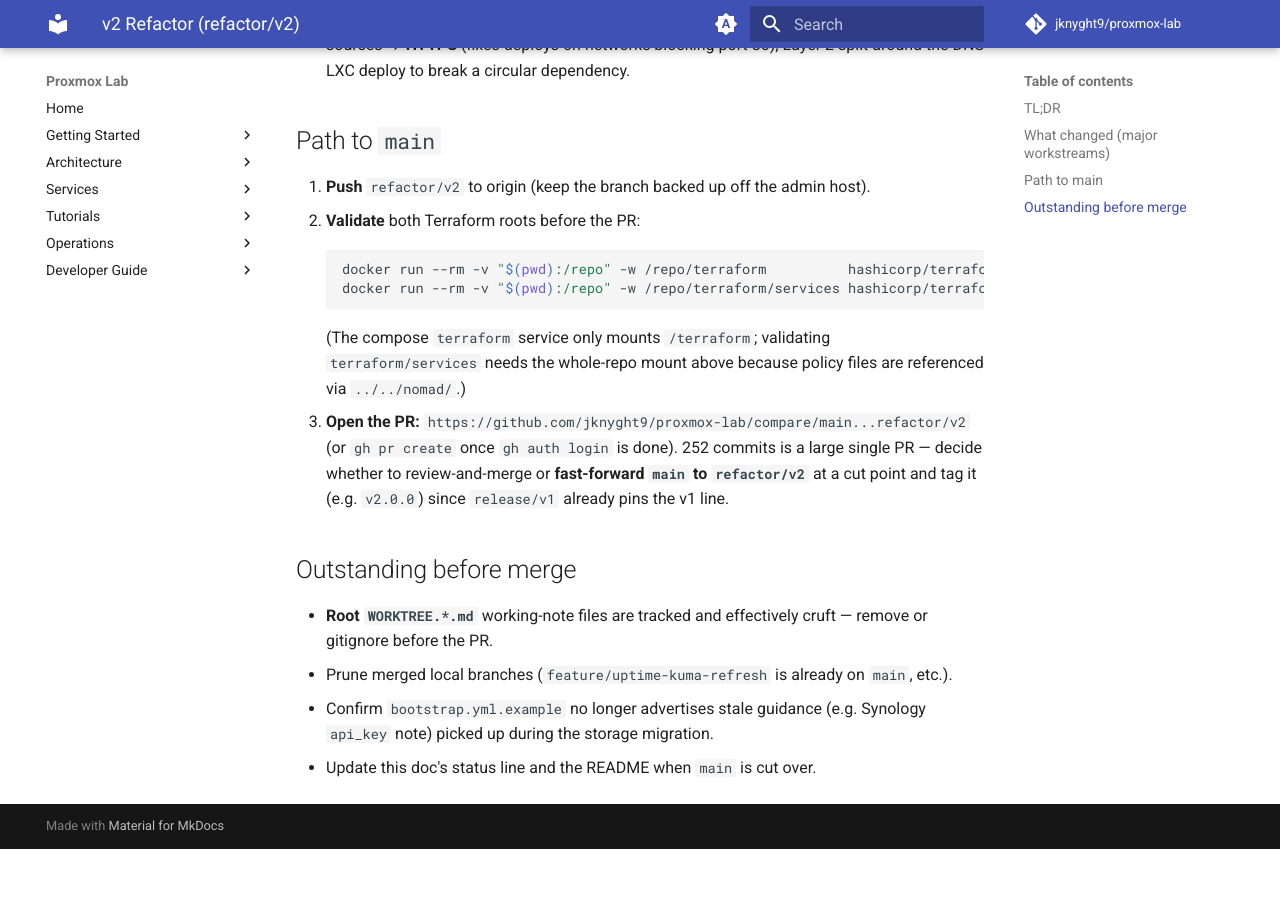
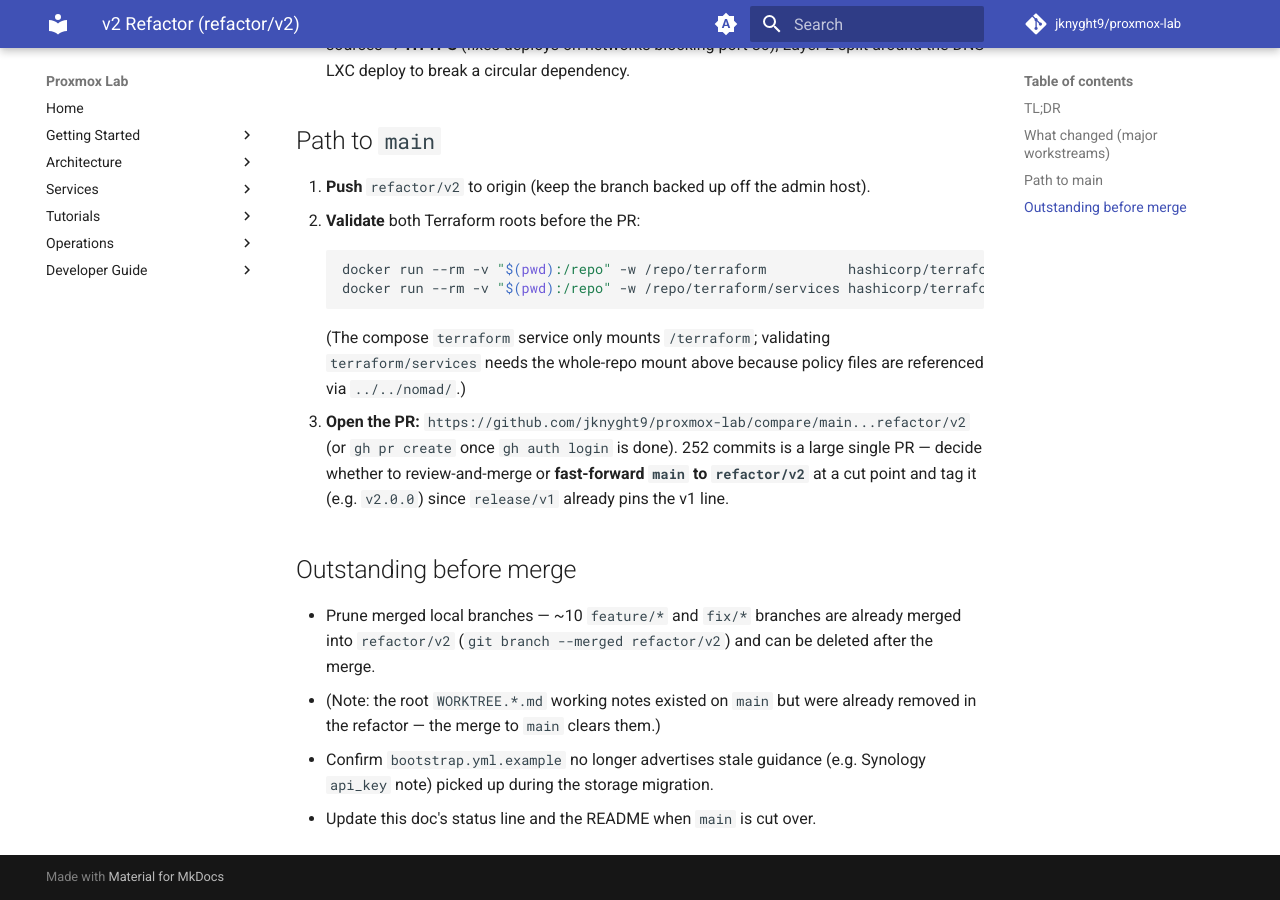
Before and after one commit to jknyght9/proxmox-lab, an MkDocs documentation site: the page built from docs/planning/v2-refactor.md, in a window 1280 px wide and 900 px high, scrolled down 1578 px. Built offline with MkDocs 1.6.1 and Material for MkDocs 9.7.7, drawn with Linux system fonts in a browser that asks for light colours; comment, search, counter and statistics services are not loaded; before the commit the page ends 2427 px from its top, so only the background shows below that.

Commit message:
docs: correct v2-refactor outstanding notes (WORKTREE files already removed)
The root WORKTREE.*.md working notes were removed in the refactor; they only
linger on main and the merge clears them. Reframe the branch-prune note too.

Co-Authored-By: Claude Opus 4.8 <noreply@anthropic.com>
Claude-Session: https://claude.ai/code/session_01EmBrC3a2eQ6F3WkBpRkriu

```diff
--- a/docs/planning/v2-refactor.md
+++ b/docs/planning/v2-refactor.md
@@ -76,9 +76,10 @@ The refactor was executed as several **phased** arcs (commit subjects tagged "Ph
 
 ## Outstanding before merge
 
-- **Root `WORKTREE.*.md`** working-note files are tracked and effectively cruft — remove or
-  gitignore before the PR.
-- Prune merged local branches (`feature/uptime-kuma-refresh` is already on `main`, etc.).
+- Prune merged local branches — ~10 `feature/*` and `fix/*` branches are already merged into
+  `refactor/v2` (`git branch --merged refactor/v2`) and can be deleted after the merge.
+- (Note: the root `WORKTREE.*.md` working notes existed on `main` but were already removed in
+  the refactor — the merge to `main` clears them.)
 - Confirm `bootstrap.yml.example` no longer advertises stale guidance (e.g. Synology
   `api_key` note) picked up during the storage migration.
 - Update this doc's status line and the README when `main` is cut over.
```
